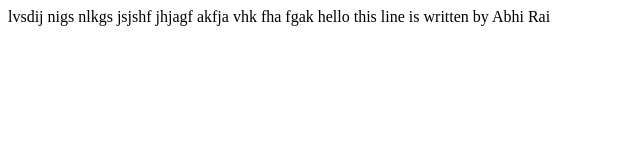
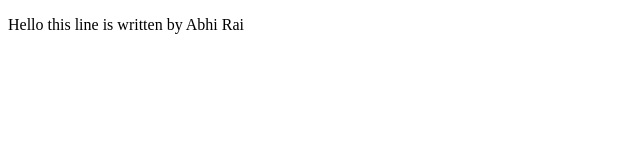
Before and after one commit to Manash2005/eco_friendly, a website: page First.html in a window 1280 px wide. Shown: the whole page, without its empty margins (0-640 px from the left). Drawn offline with Linux system fonts and the light colour scheme.

Commit message:
Abhi-rai-updated

```diff
--- a/First.html
+++ b/First.html
@@ -6,15 +6,6 @@
     <title>Document</title>
 </head>
 <body>
-    lvsdij
-    nigs
-    nlkgs
-jsjshf
-jhjagf
-akfja
-vhk
-fha
-fgak
-hello this line is written by Abhi Rai
+    <p>Hello this line is written by Abhi Rai</p>
 </body>
 </html>
```
